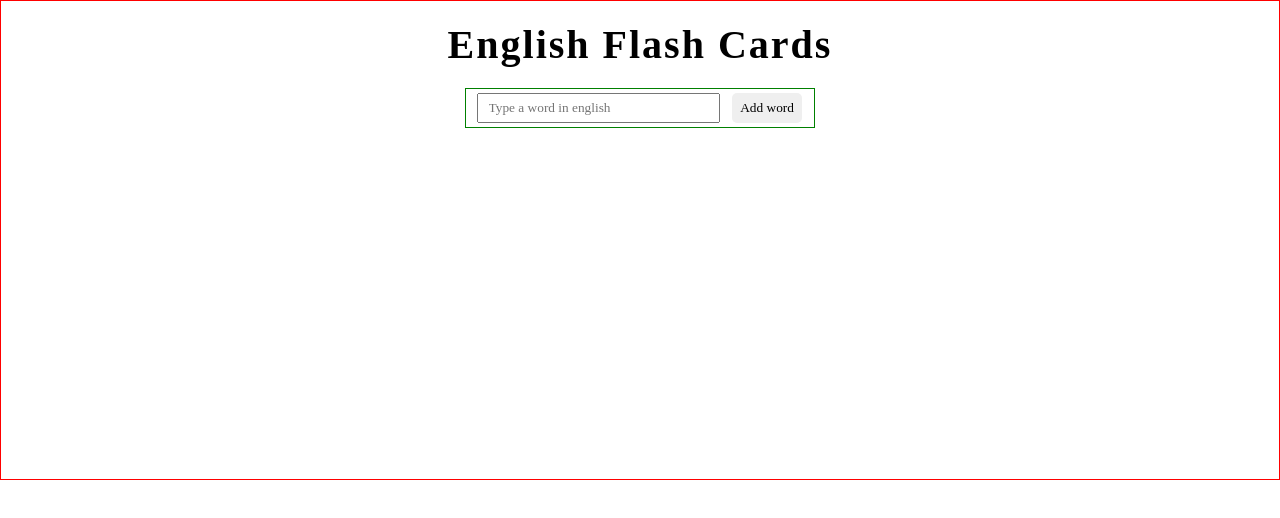
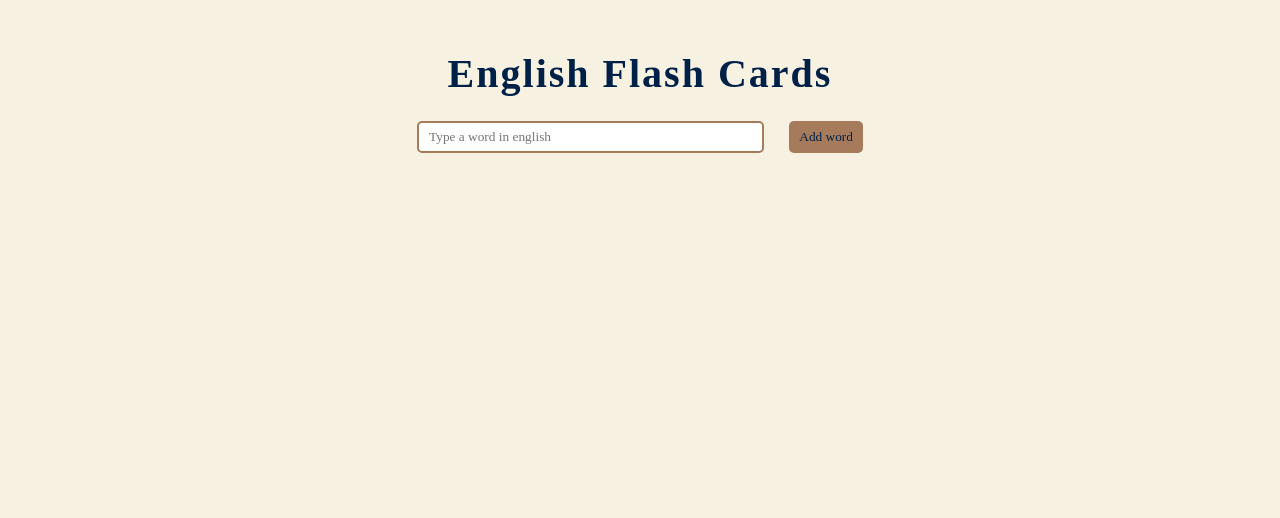
Before and after one commit to ufjf-dcc207/ufjf-dcc207-2024-3-a-trb3-trb3-vanessatrajano, a React (Vite) app: page / in a window 1280 px wide. Shown: the top 518 px of the page. Built offline with nearby package versions, Linux system fonts and the light colour scheme; a web font is replaced by a local one.

Commit message:
Ajusta estilização geral e cores

```diff
--- a/src/App.css
+++ b/src/App.css
@@ -5,13 +5,17 @@
     padding: 0;
     box-sizing: border-box;
     font-family: "IM Fell English SC";
+    color: #002147;
+}
+
+body{
+    background-color: #F7F1E1;
 }
 
 .site-container{
-    border: 1px solid red;
     width: 100%;
-    min-height: 60vh;
-    padding: 20px;
+    min-height: 70vh;
+    padding: 50px 20px;
     display: flex;
     flex-direction: column;
     align-items: center;
@@ -21,5 +25,15 @@
     h1{
         font-size: 2.5em;
         letter-spacing: 2px;
+        text-align: center;
     }
 }
+
+.erro{
+    color: #800020;
+    font-weight: bold;
+}
+
+.carregando{
+    color: #556B2F;
+}
--- a/src/App.jsx
+++ b/src/App.jsx
@@ -101,8 +101,8 @@ function App() {
       <h1>English Flash Cards</h1>
       <WordInput referencia={inputRef} onClique={handleAdd} />
 
-      {loading && <p>Loading...</p>}
-      {error && <p>Error: {error}</p>}
+      {loading && <p className="carregando">Loading...</p>}
+      {error && <p className="erro">Error: {error}</p>}
 
       {flashcards.length > 0 && currentFlashcard && (
         <Flashcard
--- a/src/components/ButtonsNavigation.css
+++ b/src/components/ButtonsNavigation.css
@@ -1,5 +1,4 @@
 .buttons-container {
-  border: 1px solid purple;
   width: 300px;
   height: 39px;
   display: flex;
@@ -11,12 +10,15 @@
     padding: 0 8px;
     border-radius: 5px;
     border: none;
-    margin: 1.5px;
+    background-color: #C1A38C;
+
+    &:not(:disabled){
+
+        background-color: #a67b5b;
+    }
 
     &:not(:disabled):hover {
-      background-color: rgba(95, 158, 160, 0.1);
-      border: 1.5px solid cadetblue;
-      box-shadow: 1px 1px 4px cornflowerblue;
+      box-shadow: 2px 3px 5px #c4a000;
       margin: 0;
     }
   }
--- a/src/components/Flashcard.css
+++ b/src/components/Flashcard.css
@@ -1,25 +1,30 @@
 .flashcard-container{
-    border: 1px solid blue;
-    width: 60%;
-    height: 250px;
+    min-width: 60%;
+    min-height: 250px;
     display: flex;
     flex-direction: column;
     align-items: center;
-    justify-content: space-evenly;
+    justify-content: space-between;
+    border-radius: 20px;
+    padding: 10px 0;
+    border: 3px solid #A67B5B;
 
     h2{
         font-size: 2.2em;
+
     }
 
     div{
-        border: 1px solid brown;
         min-width: 350px;
-        width: 60%;
-        height: 50%;
+        max-width: 600px;
+        width: 70%;
+        min-height: 130px;
         display: flex;
         flex-direction: column;
         justify-content: space-evenly;
         font-size: 17px;
+        padding: 0 20px;
+        margin-bottom: 15px;
     }
 
     button{
@@ -27,11 +32,10 @@
         height: 30px;
         border-radius: 5px;
         border: none;
+        background-color: #A67B5B;
 
         &:hover{
-            background-color: rgba(95, 158, 160, 0.1);
-            border: 1.5px solid cadetblue;
-            box-shadow: 1px 1px 4px cornflowerblue;
+            box-shadow: 2px 3px 5px #C4A000;
             margin: 0;
         }
     }
--- a/src/components/Flashcard.jsx
+++ b/src/components/Flashcard.jsx
@@ -4,6 +4,21 @@ function Flashcard({ flashcard, mostraResposta, onMostraResposta }) {
   return (
     <div className="flashcard-container">
       <h2>{flashcard.palavra}</h2>
+
+      {!mostraResposta && (
+        <div>
+          <p>
+            <strong>Definition:</strong> ???
+          </p>
+          <p>
+            <strong>Example:</strong> ???
+          </p>
+          <p>
+            <strong>Pronunciation:</strong> ???
+          </p>
+        </div>
+      )}
+
       {mostraResposta && (
         <div>
           <p>
--- a/src/components/WordInput.css
+++ b/src/components/WordInput.css
@@ -1,6 +1,6 @@
 .input-container{
-    border: 1px solid green;
-    width: 350px;
+    min-width: 350px;
+    width: 40%;
     height: 40px;
     display: flex;
     justify-content: space-evenly;
@@ -10,19 +10,19 @@
         width: 70%;
         height: 80%;
         padding-left: 10px;
+         border-radius: 5px;
+         border: 2px solid #A67B5B;
     }
 
     button{
         height: 80%;
-        padding: 0 8px;
+        padding: 0 10px;
         border-radius: 5px;
         border: none;
-        margin: 1.5px;
+        background-color: #A67B5B;
 
         &:hover{
-            background-color: rgba(95, 158, 160, 0.1);
-            border: 1.5px solid cadetblue;
-            box-shadow: 1px 1px 4px cornflowerblue;
+            box-shadow: 2px 3px 5px #C4A000;
             margin: 0;
         }
     }
```
